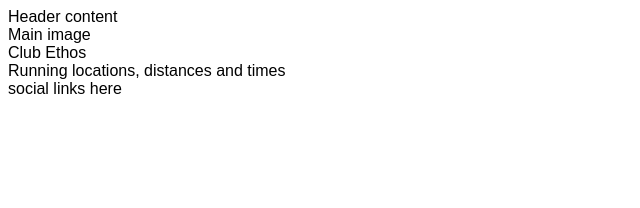
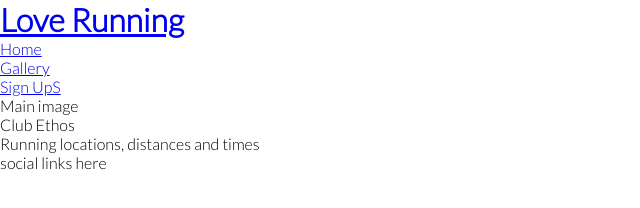
Before and after one commit to ThomasThantZin/love-running, a plain HTML site: page index.html in a window 1280 px wide. Shown: the whole page, without its empty margins (0-640 px from the left). Drawn offline with Linux system fonts and the light colour scheme.

Commit message:
Add google fonts and remove default margins, padding and borders

```diff
--- a/assets/css/style.css
+++ b/assets/css/style.css
@@ -1,3 +1,12 @@
+@import url('https://fonts.googleapis.com/css2?family=Lato:wght@300&family=Oswald:wght@300&display=swap');
+
+* {
+    margin: 0;
+    padding: 0;
+    border: none;
+}
+
 body {
-    font-family: Arial;
+    font-family: Lato, sans-serif;
+    font-size: 300;
 }
--- a/index.html
+++ b/index.html
@@ -15,7 +15,22 @@
 
 <body>
 
-    <header>Header content</header>
+    <header>
+
+        <a href="index.html">
+            <h1>Love Running</h1>
+        </a>
+        <nav>
+            <ul>
+                <li>
+                    <a href="index.html">Home</a>
+                </li>
+                <li><a href="#">Gallery</a></li>
+                <li><a href="#">Sign UpS</a></li>
+            </ul>
+        </nav>
+
+    </header>
     <section>
         Main image
     </section>
```
